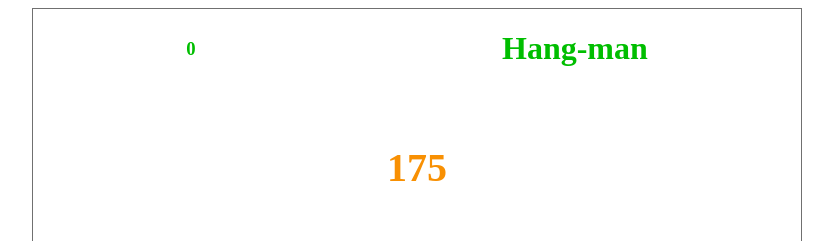
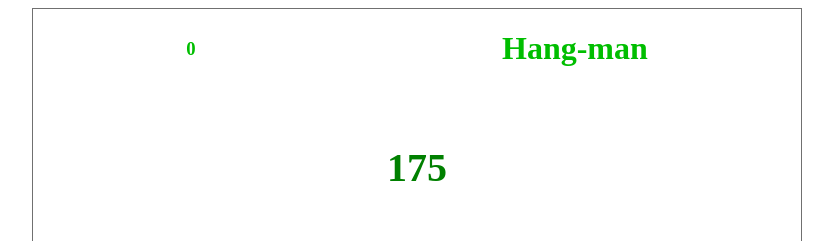
Before and after one commit to jcsmileyjr/hangman2, an Angular app: page / in a window 1280 px wide. Shown: the top 241 px of the page, without its empty margins (223-1056 px from the left). Built offline with nearby package versions, Linux system fonts and the light colour scheme.

Commit message:
Restyle by adding color changing animation to timer

```diff
--- a/src/app/app.component.ts
+++ b/src/app/app.component.ts
@@ -32,6 +32,7 @@ export class AppComponent {
     }
   }
 
+  // allow user to answer entire word
   getAnswer($event){
     let officialAnswer:string = this.currentProblem;
     let formattedAnswer:string = $event;
--- a/src/app/components/timer/timer.component.css
+++ b/src/app/components/timer/timer.component.css
@@ -7,8 +7,16 @@ main {
 
 p {
     font-size: 5vh;
-    color: #F89003;
+    color: green;
     font-weight: bold;
     margin-top: 1px;
     margin-bottom: 1px;
 }
+
+.red {
+    color: red;
+}
+
+.orange {
+    color: #F89003;
+}
--- a/src/app/components/timer/timer.component.html
+++ b/src/app/components/timer/timer.component.html
@@ -1,3 +1,3 @@
 <main>
-    <p>{{timer}}</p>
+    <p [ngClass]="{'red':timer < 60}" [ngClass]="{'orange':timer < 120}">{{timer}}</p>
 </main>
```
